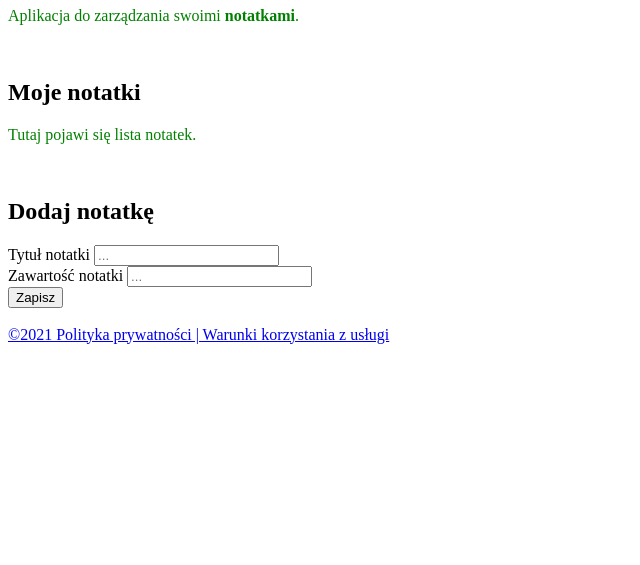
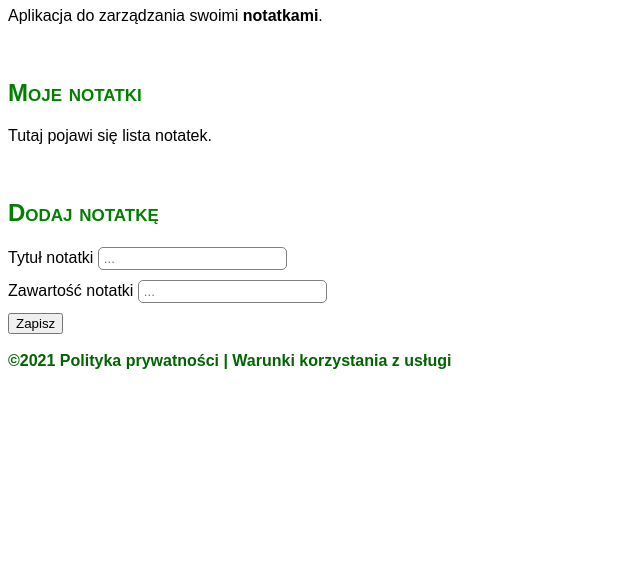
Before and after one commit to mgawronek/gonote, a plain HTML site: page index.html in a window 1280 px wide. Shown: the part 235-800 px from the top of the page, without its empty margins (0-640 px from the left). Drawn offline with Linux system fonts and the light colour scheme.

Commit message:
Ready CSS rules

```diff
--- a/custom-style.css
+++ b/custom-style.css
@@ -1,3 +1,31 @@
-p {
- color: green;
+input {
+ border: 1px solid grey;
+ border-radius: 5px;
+ padding: 3px 5px;
+ margin-bottom: 10px;
 }
+
+body {
+	font-family: Arial;
+}
+
+img.main-image {
+	border: 2px solid #54C03F;
+	border-radius: 50%;
+}
+
+#main-header {
+	background-color: #D1FAD2;
+	padding: 10px;
+}
+
+a {
+	color: darkgreen;
+	font-weight: bold;
+	text-decoration: none;
+}
+
+h1, h2 {
+	color: green;
+	font-variant: small-caps;
+}
```
